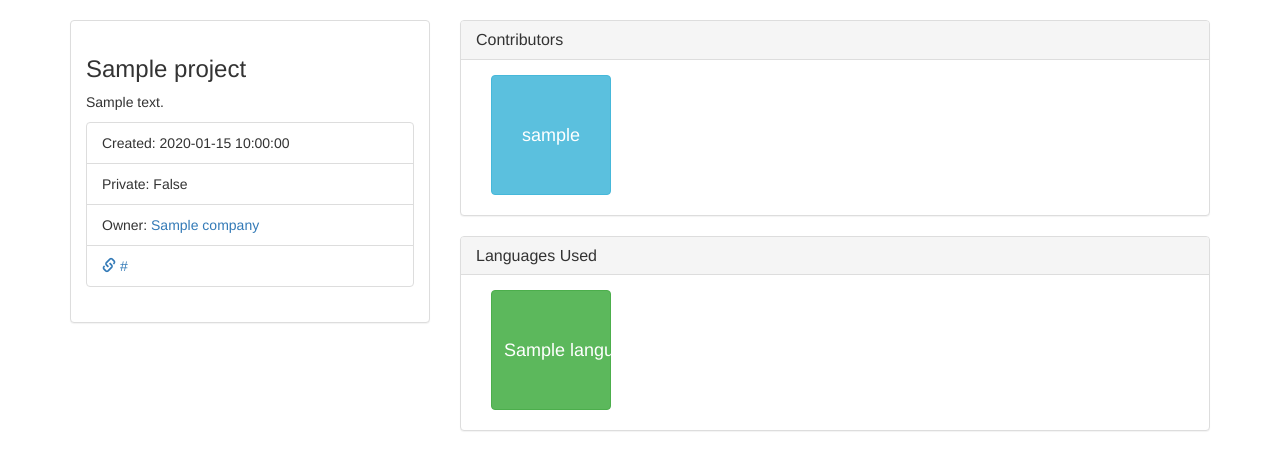
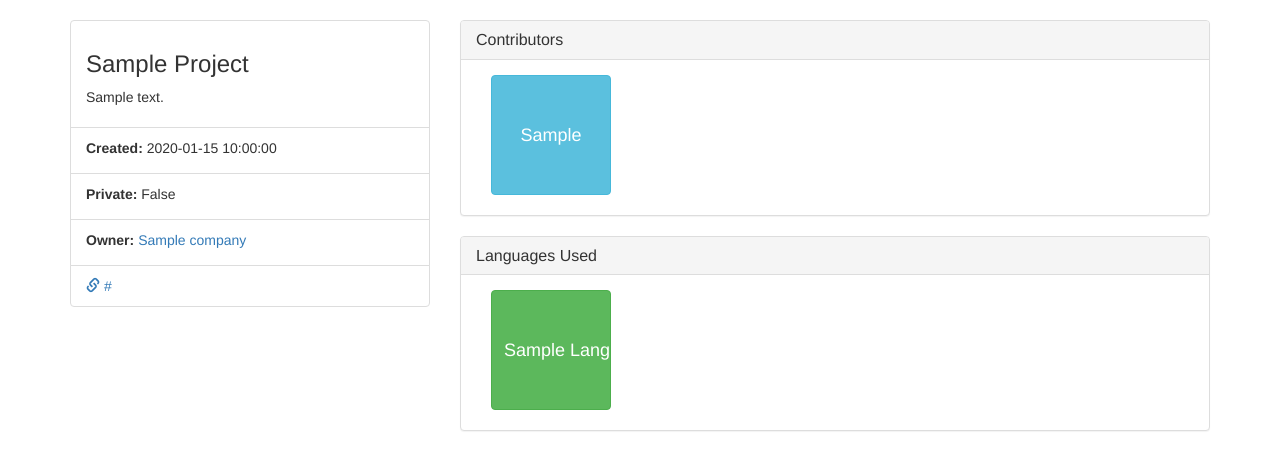
Before and after one commit to cs373gc-fall-2016/spartify, a Flask app: page /projects/1 in a window 1280 px wide. Shown: the part 51-521 px from the top of the page. Run offline with Flask 2, Linux system fonts and the light colour scheme; tables that the repository leaves empty hold one stand-in row (values such as "Sample post"); some libraries are stand-ins or nearby versions.

Commit message:
more interface tweaks

```diff
--- a/templates/companies.html
+++ b/templates/companies.html
@@ -13,7 +13,7 @@
     <tbody>
     {% for company in companies %}
     <tr>
-        <td><a href="/companies/{{company.id}}">{{company.name}}</a></td>
+        <td><a href="/companies/{{company.id}}" class="text-capitalize">{{company.name}}</a></td>
         <td>{{company.email}}</td>
         <td>{{company.url}}</td>
         <td>{{company.avatar_url}}</td>
--- a/templates/contributors.html
+++ b/templates/contributors.html
@@ -13,7 +13,7 @@
     <tbody>
     {% for contributor in contributors %}
     <tr>
-        <td><a href="/contributors/{{contributor.id}}">{{contributor.username}}</a></td>
+        <td><a href="/contributors/{{contributor.id}}" class="text-capitalize">{{contributor.username}}</a></td>
         <td>{{contributor.email}}</td>
         <td>{{contributor.url}}</td>
         <td>{{contributor.avatar_url}}</td>
--- a/templates/languages.html
+++ b/templates/languages.html
@@ -14,9 +14,9 @@
     {% for language in languages %}
       <tr>
         {% if language.name == "c#" %}
-        <td><a href="/languages/c%23">{{language.name}}</a></td>
+        <td><a href="/languages/c%23" class="text-capitalize">{{language.name}}</a></td>
 	{% else %}
-        <td><a href="/languages/{{language.name}}">{{language.name}}</a></td>
+        <td><a href="/languages/{{language.name}}" class="text-capitalize">{{language.name}}</a></td>
 	{% endif %}
         <td>{{language.creator}}</td>
         <td>{{language.type}}</td>
--- a/templates/project.html
+++ b/templates/project.html
@@ -2,21 +2,15 @@
 {% block body %}
 <div class="row">
     <div class="col-md-4">
-        <div class="panel panel-default">
-            <div class="panel-body">
-                <div>
-                    <h3>{{project.name}}</h3>
-                </div>
-
-                <div>
+        <ul class="list-group">
+            <li class="list-group-item">
+                <h3 class="text-capitalize">{{project.name}}</h3>
                 <p>{{project.description}}</p>
-                </div>
-
-                <ul class="list-group">
-                    <li class="list-group-item">Created: {{project.createdDate}}</li>
-                    <li class="list-group-item">Private: {{project.private}}</li>
+            </li>
+            <li class="list-group-item"><label>Created:</label> {{project.createdDate}}</li>
+            <li class="list-group-item"><label>Private:</label> {{project.private}}</li>
             <li class="list-group-item">
-                        Owner: <a href="/companies/{{project.company.id}}">{{project.company.name}}</a>
+                <label>Owner:</label> <a href="/companies/{{project.company.id}}">{{project.company.name}}</a>
             </li>
             <li class="list-group-item">
                 <a href="{{project.url}}">
@@ -26,8 +20,6 @@
             </li>
         </ul>
     </div>
-        </div>
-    </div>
     <div class="col-md-8">
         <div class="panel panel-default">
             <div class="panel-heading">
@@ -36,7 +28,9 @@
             <div class="panel-body">
                 {% for c in project.contributors %}
                 <div class="col-xs-6 col-md-3">
-                    <a href="/contributors/{{c.id}}" class="btn btn-info btn-block btn-sq mrgn-btm"><h4>{{c.username}}</h4></a>
+                    <a href="/contributors/{{c.id}}" class="btn btn-info btn-block btn-sq mrgn-btm">
+                        <h4 class="text-capitalize">{{c.username}}</h4>
+                    </a>
                 </div>
                 {% endfor %}
             </div>
@@ -49,9 +43,13 @@
                 {% for l in project.languages %}
                 <div class="col-xs-6 col-md-3">
                     {% if l.name == "c#" %}
-                    <a href="/languages/c%23" class="btn btn-success btn-block btn-sq mrgn-btm"><h4>{{l.name}}</h4></a>
+                    <a href="/languages/c%23" class="btn btn-success btn-block btn-sq mrgn-btm">
+                        <h4 class="text-capitalize">{{l.name}}</h4>
+                    </a>
                     {% else %}
-                    <a href="/languages/{{l.name}}" class="btn btn-success btn-block btn-sq mrgn-btm"><h4>{{l.name}}</h4></a>
+                    <a href="/languages/{{l.name}}" class="btn btn-success btn-block btn-sq mrgn-btm">
+                        <h4 class="text-capitalize">{{l.name}}</h4>
+                    </a>
                     {% endif %}
                 </div>
                 {% endfor %}
--- a/templates/projects.html
+++ b/templates/projects.html
@@ -13,7 +13,7 @@
     <tbody>
     {% for project in projects %}
     <tr>
-        <td><a href="/projects/{{project.id}}">{{project.name}}</a></td>
+        <td><a href="/projects/{{project.id}}" class="text-capitalize">{{project.name}}</a></td>
         <td>{{project.url}}</td>
         <td>{{project.createdDate}}</td>
         <td>{{project.private}}</td>
```
Also changed, not shown: templates/company.html (+7 -3 lines), templates/contributor.html (+7 -3 lines), templates/language.html (+15 -21 lines). Lines whose indentation alone changed are shown as unchanged.
